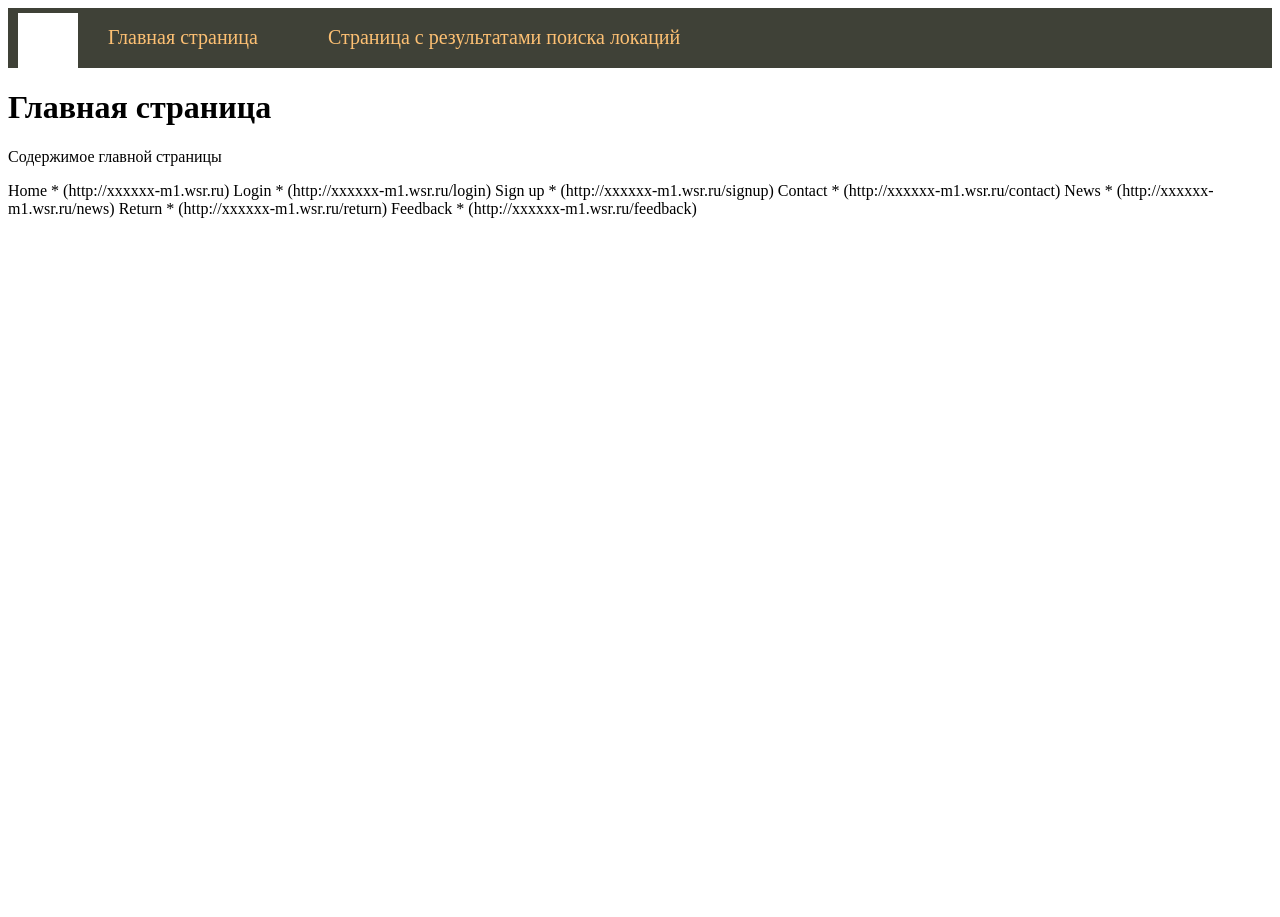
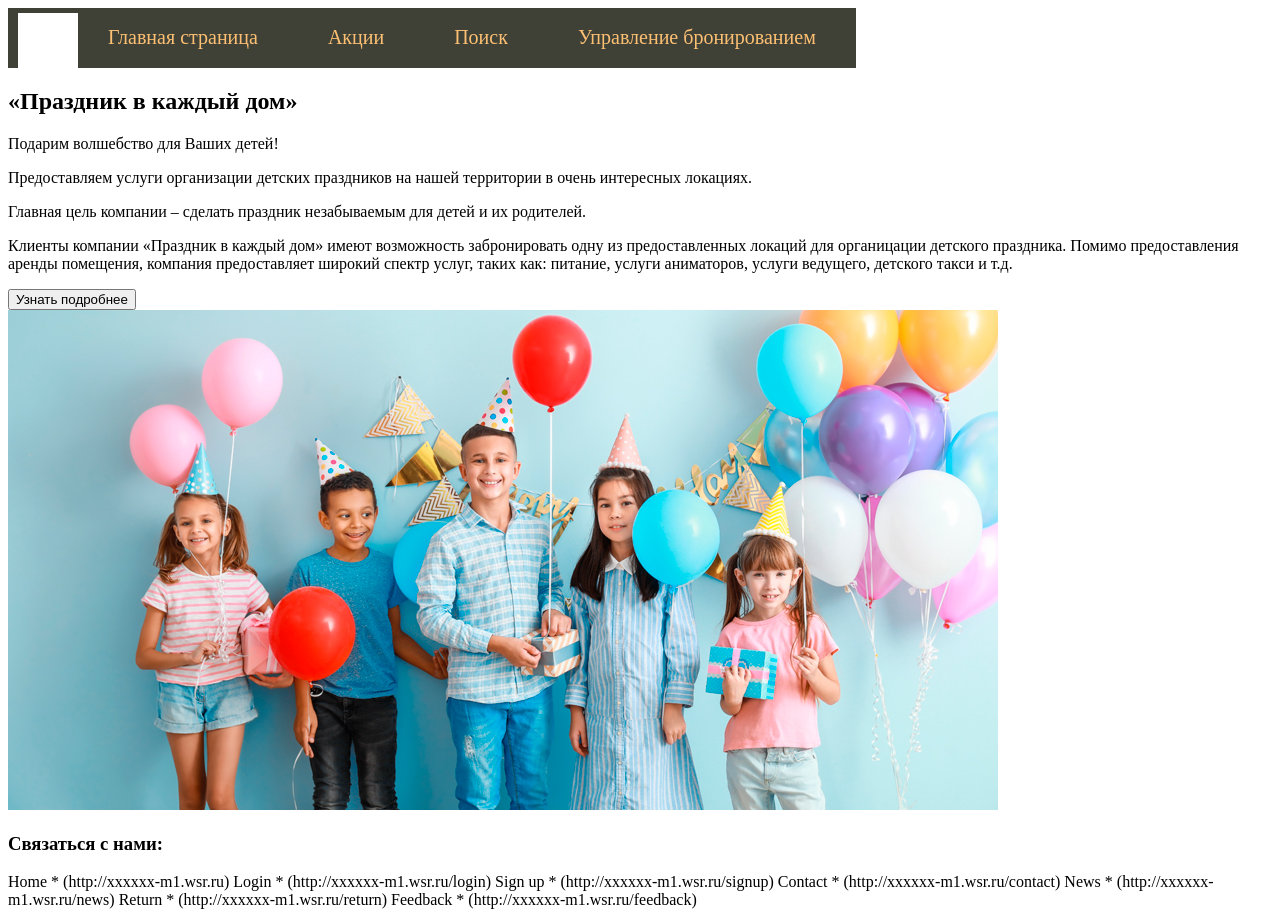
Before and after one commit to RuslanSayfullin/trueskills, a Django app: page / in a window 1280 px wide. Before the commit the page ends 218 px from the top, so only its background shows below. Run offline with Django 3.2, Linux system fonts and the light colour scheme.

Commit message:
Что успел

```diff
--- a/portal/trueskills/templates/trueskills/base.html
+++ b/portal/trueskills/templates/trueskills/base.html
@@ -26,6 +26,7 @@
   {% endblock content %}
   <footer>
       <div class="footer__container">
+           <h3>Связаться с нами:</h3>
           <div class="footer__container">
               <div class="footer__group">
                   <div class="footer__links">
--- a/portal/trueskills/templates/trueskills/index.html
+++ b/portal/trueskills/templates/trueskills/index.html
@@ -1,6 +1,23 @@
 {% extends 'trueskills/base.html' %}
+{% load static %}
 
 {% block content %}
-    <h1>{{ title }}</h1>
-        <p>Содержимое главной страницы</p>
+<section class="about">
+  <div class="about__info">
+    <h1>«Праздник в каждый дом»</h1>
+    <p>Подарим волшебство для Ваших детей!</p>
+    <p>Предоставляем услуги организации детских праздников на нашей территории в очень интересных локациях.</p>
+    <p>Главная цель компании – сделать праздник незабываемым для детей и их родителей.</p>
+    <p>Клиенты компании «Праздник в каждый дом» имеют возможность забронировать одну из предоставленных локаций для органицации детского праздника. Помимо предоставления аренды помещения, компания предоставляет широкий спектр услуг, таких как: питание, услуги аниматоров, услуги ведущего, детского такси и т.д.</p>
+    <button>Узнать подробнее</button>
+  </div>
+  <div class="about__images">
+    <img class="about__image" src="{% static 'trueskills/img/people.jpg' %}">
+  </div>
+</section>
+<section class="form">
+  <div class="form__container">
+
+  </div>
+</section>
 {% endblock content %}
--- a/portal/trueskills/templates/trueskills/seat.html
+++ b/portal/trueskills/templates/trueskills/seat.html
@@ -2,5 +2,7 @@
 
 {% block content %}
     <h1>{{ title }}</h1>
-        <p>Содержимое с выбором конкретной зоны из свободных в локации</p>
+    <p>Страница выбора зоны в локации</p>
+    <li>Схема локации с возможностью выбрать свободную зону, с указанием стоимости зон.</li>
+     <button><a href="{% url 'booking_page' %}">к бронированию</a></button>
 {% endblock content %}
--- a/portal/trueskills/views.py
+++ b/portal/trueskills/views.py
@@ -2,9 +2,9 @@
 from django.shortcuts import render
 
 menu = [{'title': "Главная страница", 'url_name': 'index'},
-        {'title': "Страница с результатами поиска локаций", 'url_name': 'location'},
-        {'title': "Страница выбора конкретной зоны из свободных в локации", 'url_name': 'rest_zone'},
-        {'title': "Страница бронирования", 'url_name': 'booking_page'}
+        {'title': "Акции", 'url_name': 'location'},
+        {'title': "Поиск", 'url_name': 'rest_zone'},
+        {'title': "Управление бронированием", 'url_name': 'booking_page'}
 ]
 
 
```
Also changed, not shown: portal/trueskills/static/trueskills/css/style.css (+53 -0 lines), portal/trueskills/templates/trueskills/booking.html (+12 -1 lines), portal/trueskills/templates/trueskills/search.html (+6 -1 lines), portal/trueskills/static/trueskills/img/back.png (added), portal/trueskills/static/trueskills/img/people.jpg (added).
